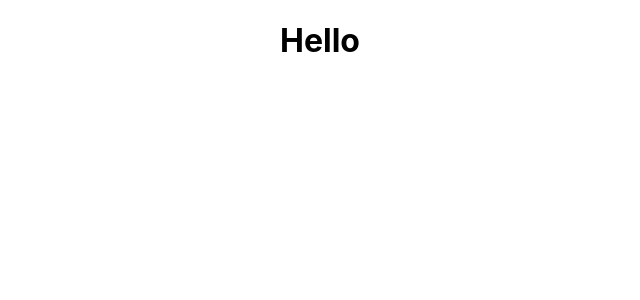
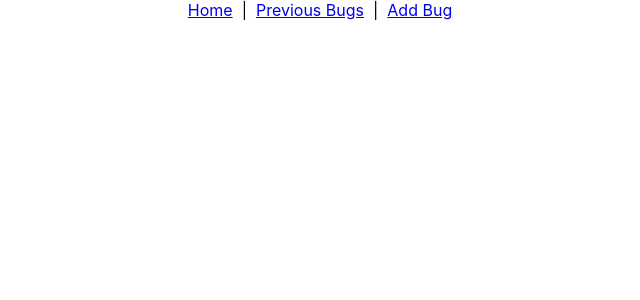
Before and after one commit to kamsinghGA/BugTracker2, a React (Create React App) app: page / in a window 1280 px wide. Shown: the top 300 px of the page, without its empty margins (320-960 px from the left). Built offline with nearby package versions, Linux system fonts and the light colour scheme.

Commit message:
created NavBar and displayed it in the main app component

```diff
--- a/src/components/NavBar/NavBar.jsx
+++ b/src/components/NavBar/NavBar.jsx
@@ -1,5 +1,13 @@
+import { Link } from 'react-router-dom';
+
 export default function NavBar() {
-    return(
-        <h1>NavBar</h1>
+    return (
+        <nav>
+            <Link to='/'>Home</Link>
+            &nbsp; | &nbsp;
+            <Link to='/orders'>Previous Bugs</Link>
+            &nbsp; | &nbsp;
+            <Link to='/orders/new'>Add Bug</Link>
+        </nav>
     );
 }
--- a/src/pages/App/App.jsx
+++ b/src/pages/App/App.jsx
@@ -1,9 +1,12 @@
 import './App.css';
+import { useState } from 'react';
+import NavBar from '../../components/NavBar/NavBar';
 
 export default function App() {
+  const [user, setUser] = useState(null);
   return (
     <main className="App">
-      <h1>Hello</h1>
+      <NavBar />
     </main>
   );
 }
--- a/src/pages/AuthPage/AuthPage.jsx
+++ b/src/pages/AuthPage/AuthPage.jsx
@@ -0,0 +1,5 @@
+export default function AuthPage() {
+    return(
+        <h1>AuthPage</h1>
+    );
+}
```
